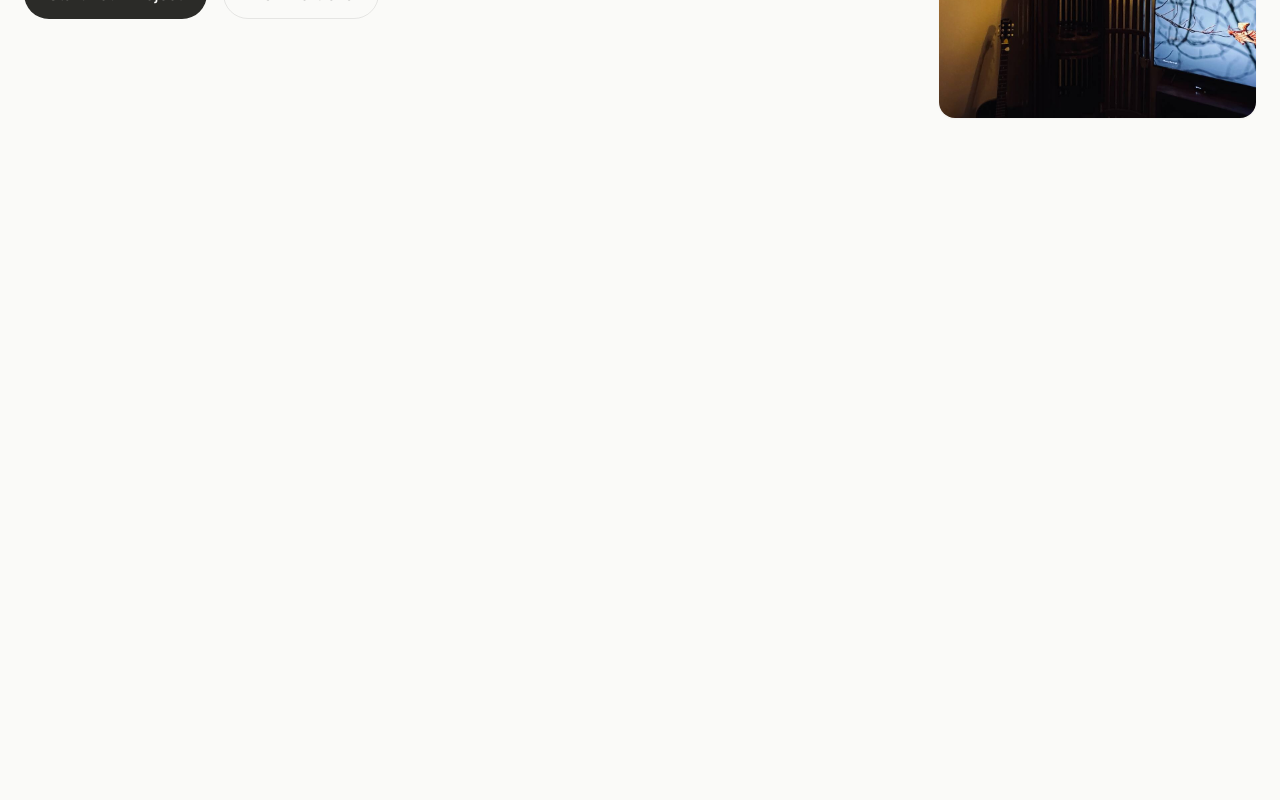
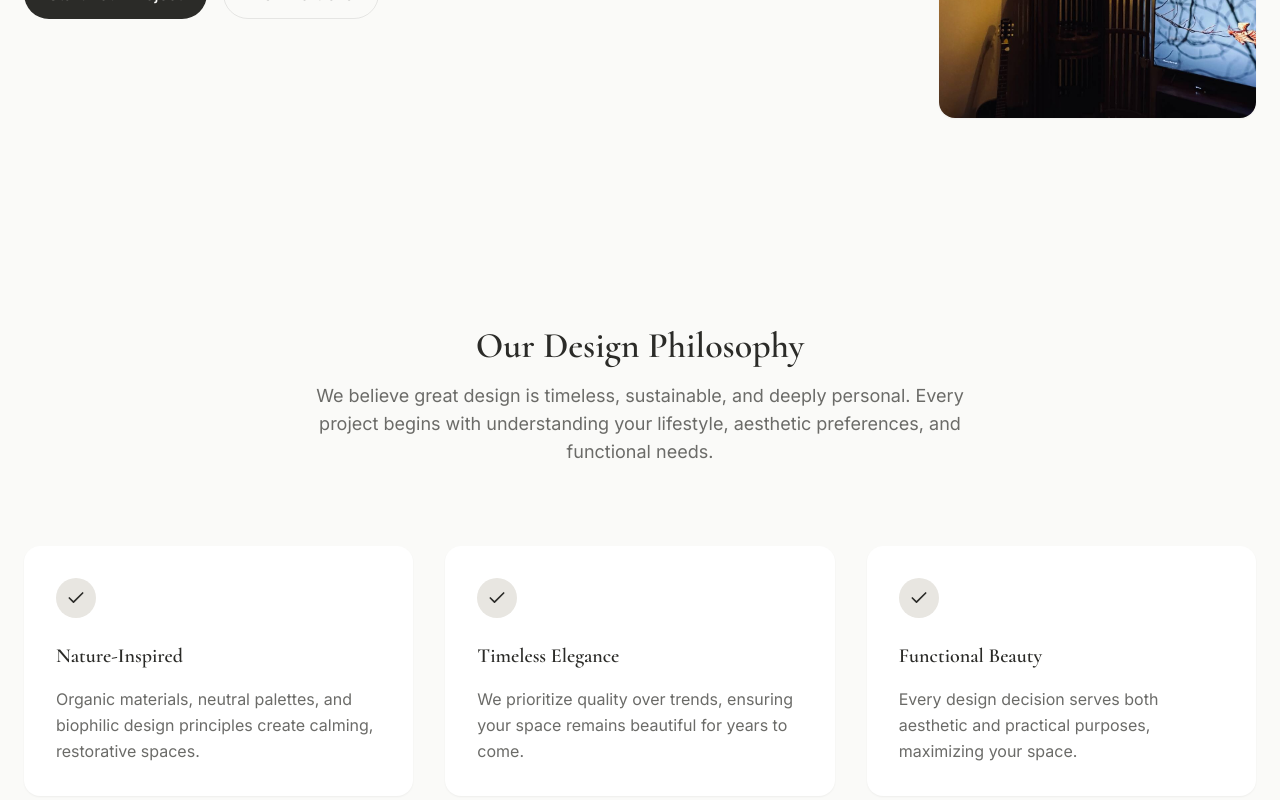
Before and after one commit to Paranormal31/aera-living, a Next.js app: page /interior-design in a window 1280 px wide. Shown: the part 566-1366 px from the top of the page. Before the commit the page ends 800 px from the top, so only its background shows below. Built offline with nearby package versions, Linux system fonts and the light colour scheme.

Commit message:
Add design philosophy section to interior design page

```diff
--- a/app/interior-design/page.tsx
+++ b/app/interior-design/page.tsx
@@ -1,7 +1,9 @@
 import Image from "next/image";
+import DesignPhilosophy from "@/components/DesignPhilosophy";
 
 export default function InteriorDesignPage() {
-  return (
+return (
+  <>
     <section className="max-w-7xl mx-auto px-6 pt-32 pb-24">
       <div className="grid grid-cols-1 lg:grid-cols-2 gap-20 items-center">
         {/* Left content */}
@@ -50,5 +52,8 @@ export default function InteriorDesignPage() {
         </div>
       </div>
     </section>
-  );
+
+    <DesignPhilosophy />
+  </>
+);
 }
--- /dev/null
+++ b/components/DesignPhilosophy.tsx
@@ -0,0 +1,61 @@
+import { Check } from "lucide-react";
+
+export default function DesignPhilosophy() {
+  const items = [
+    {
+      title: "Nature-Inspired",
+      description:
+        "Organic materials, neutral palettes, and biophilic design principles create calming, restorative spaces.",
+    },
+    {
+      title: "Timeless Elegance",
+      description:
+        "We prioritize quality over trends, ensuring your space remains beautiful for years to come.",
+    },
+    {
+      title: "Functional Beauty",
+      description:
+        "Every design decision serves both aesthetic and practical purposes, maximizing your space.",
+    },
+  ];
+
+  return (
+    <section className="bg-background">
+      <div className="max-w-7xl mx-auto px-6 py-28">
+        {/* Header */}
+        <div className="max-w-2xl mx-auto text-center">
+          <h2 className="font-['Cormorant'] text-4xl font-semibold text-foreground">
+            Our Design Philosophy
+          </h2>
+          <p className="mt-4 text-muted-foreground text-lg">
+            We believe great design is timeless, sustainable, and deeply
+            personal. Every project begins with understanding your lifestyle,
+            aesthetic preferences, and functional needs.
+          </p>
+        </div>
+
+        {/* Cards */}
+        <div className="mt-20 grid grid-cols-1 md:grid-cols-3 gap-8">
+          {items.map((item) => (
+            <div
+              key={item.title}
+              className="bg-white rounded-2xl p-8 shadow-sm"
+            >
+              <div className="w-10 h-10 rounded-full bg-muted flex items-center justify-center mb-6">
+                <Check className="w-5 h-5 text-foreground/70" />
+              </div>
+
+              <h3 className="font-['Cormorant'] text-xl font-semibold text-foreground">
+                {item.title}
+              </h3>
+
+              <p className="mt-4 text-muted-foreground leading-relaxed">
+                {item.description}
+              </p>
+            </div>
+          ))}
+        </div>
+      </div>
+    </section>
+  );
+}
```
